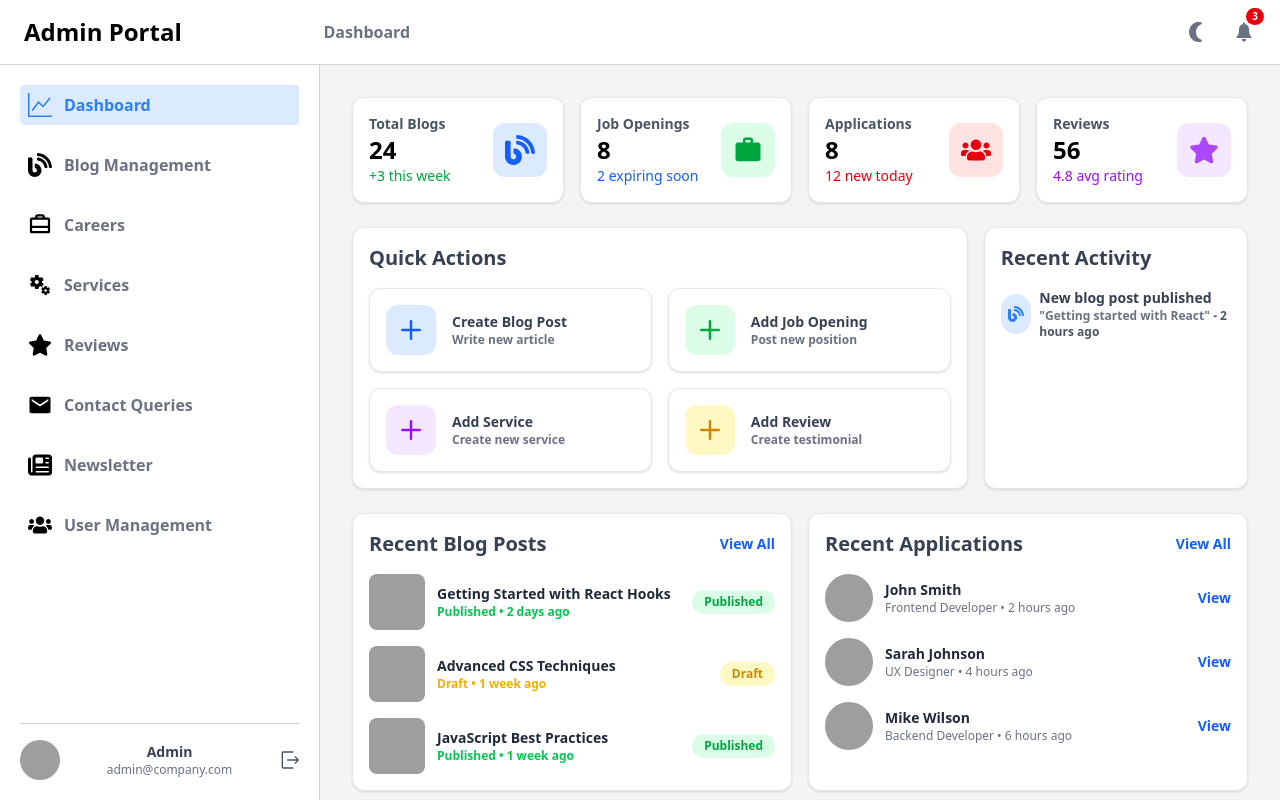
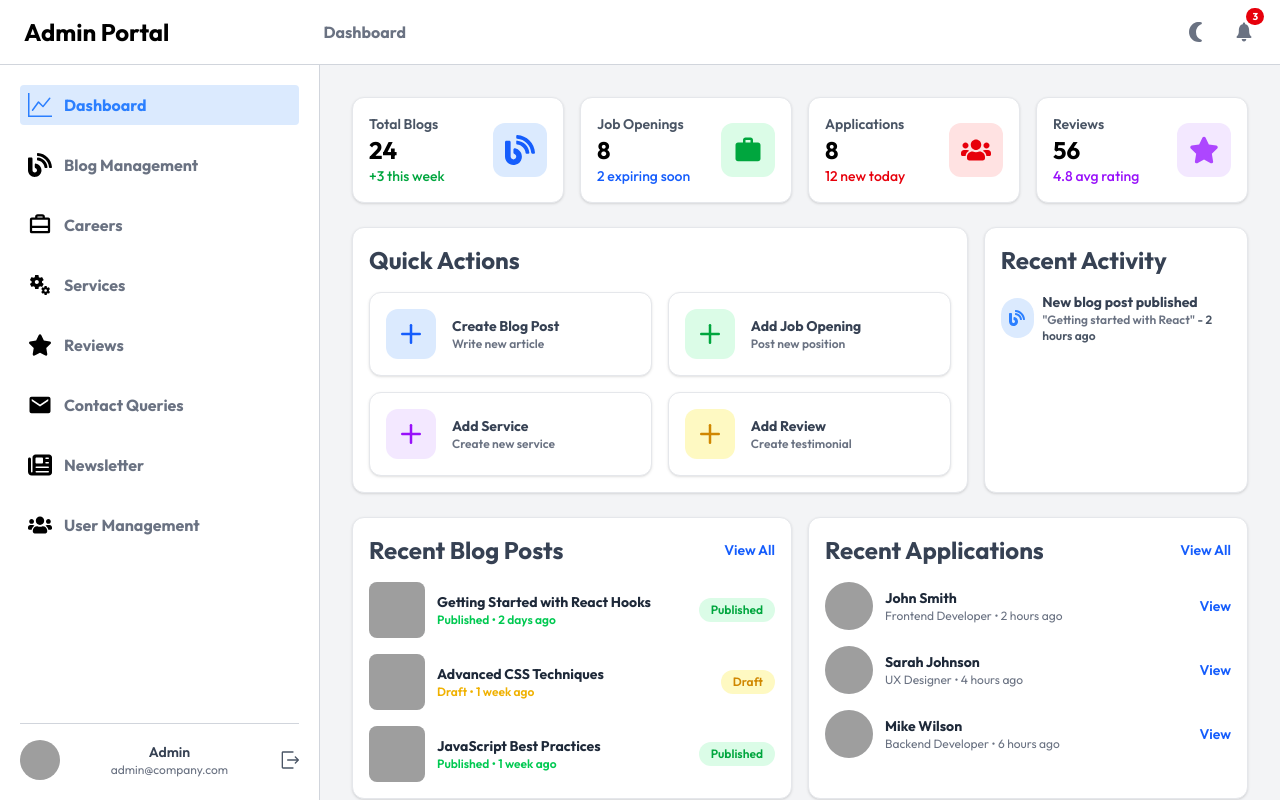
Before and after one commit to Collabority/cl-adminfrontend, a React (Vite) app: page / in a window 1280 px wide. Built offline with nearby package versions, Linux system fonts and the light colour scheme; grey boxes are pictures that could not be loaded.

Commit message:
added changes in text sizes

```diff
--- a/src/components/Navbar.jsx
+++ b/src/components/Navbar.jsx
@@ -19,7 +19,7 @@ const Navbar = () => {
         <h1 className="text-lg  sm:text-xl md:text-2xl font-bold text-black">
           Admin Portal
         </h1>
-        <p className="text-sm  sm:text-base sm:w-5/12 text-gray-500 font-bold">
+        <p className="text-lg  sm:text-base sm:w-5/12 text-gray-500 font-bold">
           {activeTab}
         </p>
       </div>
--- a/src/index.css
+++ b/src/index.css
@@ -1,4 +1,9 @@
+@import url("https://fonts.googleapis.com/css2?family=Outfit:wght@100..900&family=Poppins:ital,wght@0,100;0,200;0,300;0,400;0,500;0,600;0,700;0,800;0,900;1,100;1,200;1,300;1,400;1,500;1,600;1,700;1,800;1,900&family=Roboto:ital,wght@0,100;0,300;0,400;0,500;0,700;0,900;1,100;1,300;1,400;1,500;1,700;1,900&display=swap");
 @import "tailwindcss";
+
+* {
+  font-family: "Outfit", sans-serif;
+}
 
 .ql-editor.ql-blank::before {
   color: #d2d3d7;
--- a/src/pages/BlogManagement.jsx
+++ b/src/pages/BlogManagement.jsx
@@ -233,7 +233,7 @@ const BlogManagement = () => {
             </h2>
 
             {/* Description */}
-            <p className="text-sm font-semibold text-gray-600 line-clamp-3">
+            <p className="text-sm md:text-base font-semibold text-gray-600 line-clamp-3">
               {post.desc}
             </p>
 
--- a/src/pages/Dashboard.jsx
+++ b/src/pages/Dashboard.jsx
@@ -75,7 +75,7 @@ const Dashboard = () => {
     <div className="w-full flex flex-col lg:flex-row gap-4">
       {/* ------- Quick Actions (70%) -------- */}
       <div className="w-full lg:w-[70%] border border-gray-200 shadow-sm rounded-xl p-4 bg-white">
-        <h2 className="text-xl font-bold text-gray-700 mb-4">Quick Actions</h2>
+        <h2 className="text-lg  sm:text-xl md:text-2xl font-bold text-gray-700 mb-4">Quick Actions</h2>
         <div className="grid grid-cols-1 sm:grid-cols-2 gap-4">
           {/* Create Blog Post */}
           <div
@@ -133,7 +133,7 @@ const Dashboard = () => {
 
       {/* ------- Recent Activity (30%) -------- */}
       <div className="w-full lg:w-[30%] border border-gray-200 shadow-sm rounded-xl p-4 bg-white">
-        <h2 className="text-xl font-bold text-gray-700 mb-4">
+        <h2 className="text-lg  sm:text-xl md:text-2xl font-bold text-gray-700 mb-4">
           Recent Activity
         </h2>
 
@@ -160,7 +160,7 @@ const Dashboard = () => {
       {/* Recent Blog Posts */}
       <div className="w-full lg:w-1/2 border border-gray-200 shadow-sm rounded-xl p-4 bg-white">
         <div className="flex justify-between items-center mb-4">
-          <h2 className="text-xl font-bold text-gray-700">Recent Blog Posts</h2>
+          <h2 className="text-lg  sm:text-xl md:text-2xl font-bold text-gray-700">Recent Blog Posts</h2>
           <button className="text-blue-600 text-sm font-semibold hover:underline">
             View All
           </button>
@@ -211,7 +211,7 @@ const Dashboard = () => {
       {/* Recent Applications */}
       <div className="w-full lg:w-1/2 border border-gray-200 shadow-sm rounded-xl p-4 bg-white">
         <div className="flex justify-between items-center mb-4">
-          <h2 className="text-xl font-bold text-gray-700">
+          <h2 className="text-lg  sm:text-xl md:text-2xl font-bold text-gray-700">
             Recent Applications
           </h2>
           <button className="text-blue-600 text-sm font-semibold hover:underline">
```
